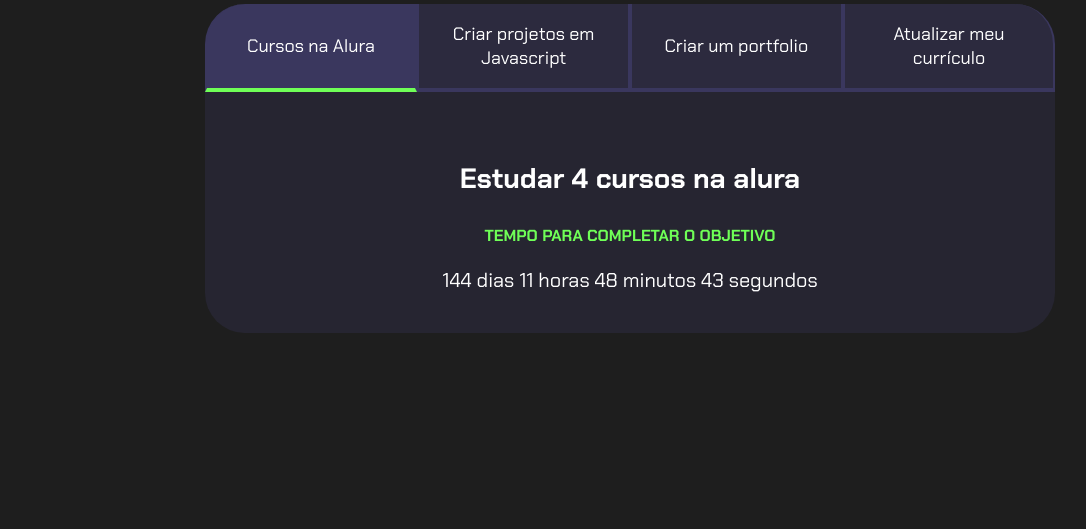
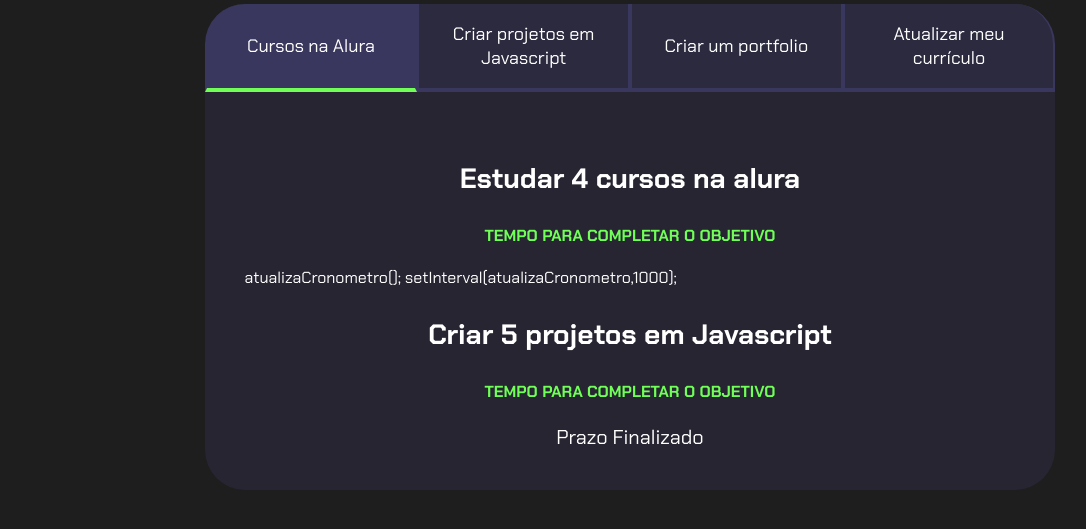
Before and after one commit to mahdoj6/Projeto-de-vida, a plain HTML site: page index.html in a window 1280 px wide. Shown: the part 99-628 px from the top of the page, without its empty margins (10-1096 px from the left). Drawn offline with Linux system fonts and the light colour scheme.

Commit message:
Add files via upload

```diff
--- a/index.html
+++ b/index.html
@@ -21,10 +21,8 @@
         <div class="abas-textos">
             <div class="aba-conteudo ativo">
                 <h3 class="aba-conteudo-titulo-principal">Estudar 4 cursos na alura</h3>
-                <h4 class="aba-conteudo-titulo-secundario">Tempo para completar o objetivo</h4>
-                <div class="contador"></div>
-            </div>
-            <div class="aba-conteudo">
+                <h4 class="aba-conteudo-titulo-secundario">Tempo para completar o objetivo</h4>atualizaCronometro();
+                setInterval(atualizaCronometro,1000);
                 <h3 class="aba-conteudo-titulo-principal">Criar 5 projetos em Javascript</h3>
                 <h4 class="aba-conteudo-titulo-secundario">Tempo para completar o objetivo</h4>
                 <div class="contador"></div>
--- a/main.js
+++ b/main.js
@@ -15,10 +15,12 @@ for(let i=0;i <botoes.length;i++){
 }
 
 const contadores = document.querySelectorAll(".contador");
-const tempoObjetivo1 = new Date("2025-10-05T00:00:00");
-let tempoAtual = new Date();
+const tempoObjetivo1 = new Date("2022-10-05T00:00:00");
+const tempoObjetivo2 = new Date("2025-12-05T00:00:00");
+const tempoObjetivo3 = new Date("2025-12-30T00:00:00");
+const tempoObjetivo4 = new Date("2026-02-01T00:00:00");
 
-contadores[0].textContent = calculaTempo(tempoObjetivo1);
+const tempos = [tempoObjetivo1,tempoObjetivo2,tempoObjetivo3,tempoObjetivo4];
 
 function calculaTempo(tempoObjetivo){
     let tempoAtual = new Date();
@@ -31,6 +33,22 @@ function calculaTempo(tempoObjetivo){
     segundos %= 60;
     minutos %= 60;
     horas %= 24;
+    if (tempoFinal > 0){
+        return dias + " dias " + horas + " horas " + minutos + " minutos " + segundos + " segundos ";
+    } else {
+        return "Prazo Finalizado";
+    }
+}
 
-    return dias + " dias " + horas + " horas " + minutos + " minutos " + segundos + " segundos ";
+function atualizaCronometro(){
+    for (let i=0; i<contadores.length;i++){
+        contadores[i].textContent = calculaTempo(tempos[i]);
+    }
 }
+
+function comecaCronometro(){
+    atualizaCronometro();
+    setInterval(atualizaCronometro,1000);
+}
+
+comecaCronometro();
```
